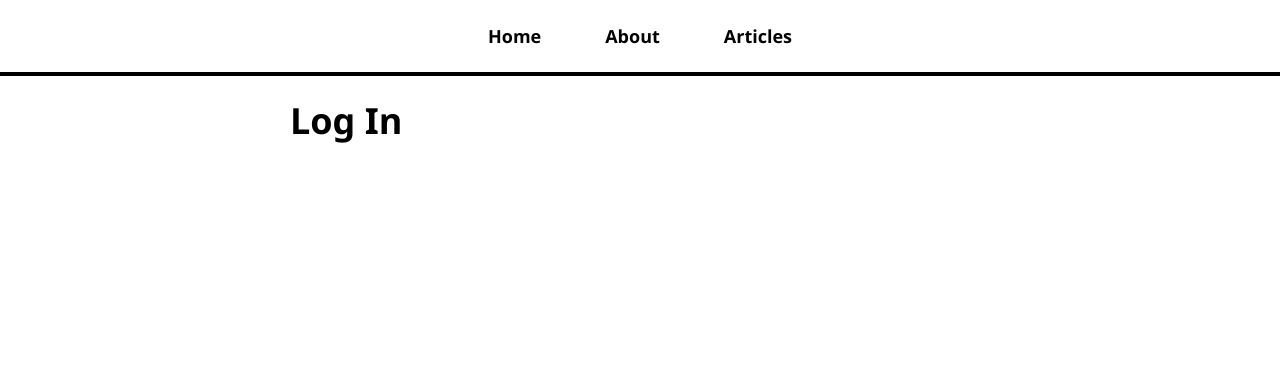
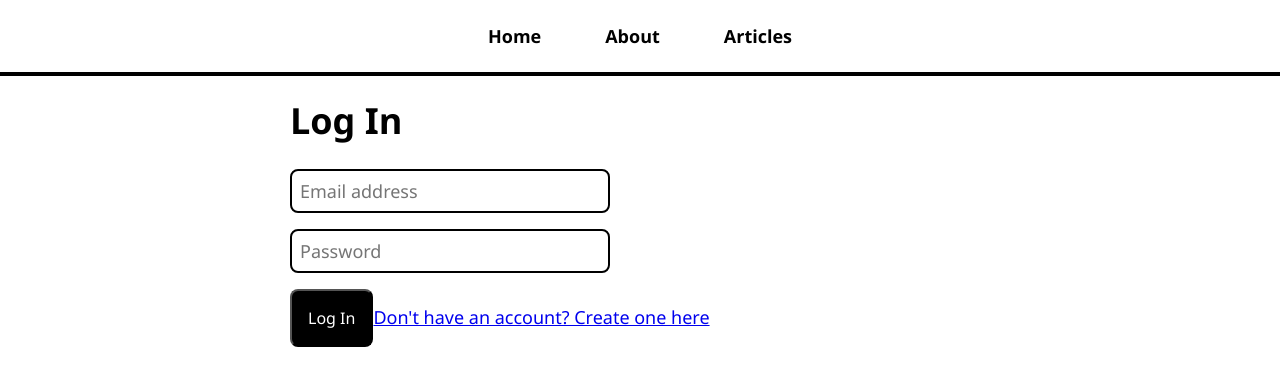
Before and after one commit to mganderson13/react-blog, a React (Create React App) app: page /login in a window 1280 px wide. Shown: the top 386 px of the page. Built offline with nearby package versions, Linux system fonts and the light colour scheme.

Commit message:
wrote login logic

```diff
--- a/src/App.js
+++ b/src/App.js
@@ -22,7 +22,7 @@
           <Route path="/articles/:articleId" element={<ArticlePage />} />
           <Route path="*" element={<NotFoundPage />} />
           <Route path="/login" element={<LoginPage />} />
-          <Route path="/login" element={<CreateAccountPage />} />
+          <Route path="/create-account" element={<CreateAccountPage />} />
         </Routes>
       </div>
     </div>
--- a/src/pages/LoginPage.js
+++ b/src/pages/LoginPage.js
@@ -1,6 +1,41 @@
+import { useState } from "react";
+import { Link, useNavigate} from "react-router-dom";
+import { getAuth, signInWithEmailAndPassword } from "firebase/auth";
+
 const LoginPage = () => {
+    const [email, setEmail] = useState("");
+    const [password, setPassword] = useState("");
+    const [error, setError] = useState("");
+
+    const navigate = useNavigate();
+
+    const login = async () => {
+        try{
+            await signInWithEmailAndPassword(getAuth(), email, password);
+            navigate('/articles');
+        } catch (e) {
+            setError(e.message);
+        }
+    }
+
     return (
+        <>
         <h1>Log In</h1>
+        {error && <p className="error">{error}</p>}
+        <input
+        placeholder="Email address"
+        value={email}
+        onChange={e=>setEmail(e.target.value)}
+        />
+        <input
+        type="password"
+        placeholder="Password"
+        value={password}
+        onChange={e=>setPassword(e.target.value)}
+        />
+        <button onClick={login}>Log In</button>
+        <Link to="/create-account">Don't have an account? Create one here</Link>
+        </>
     )
 }
 
```
